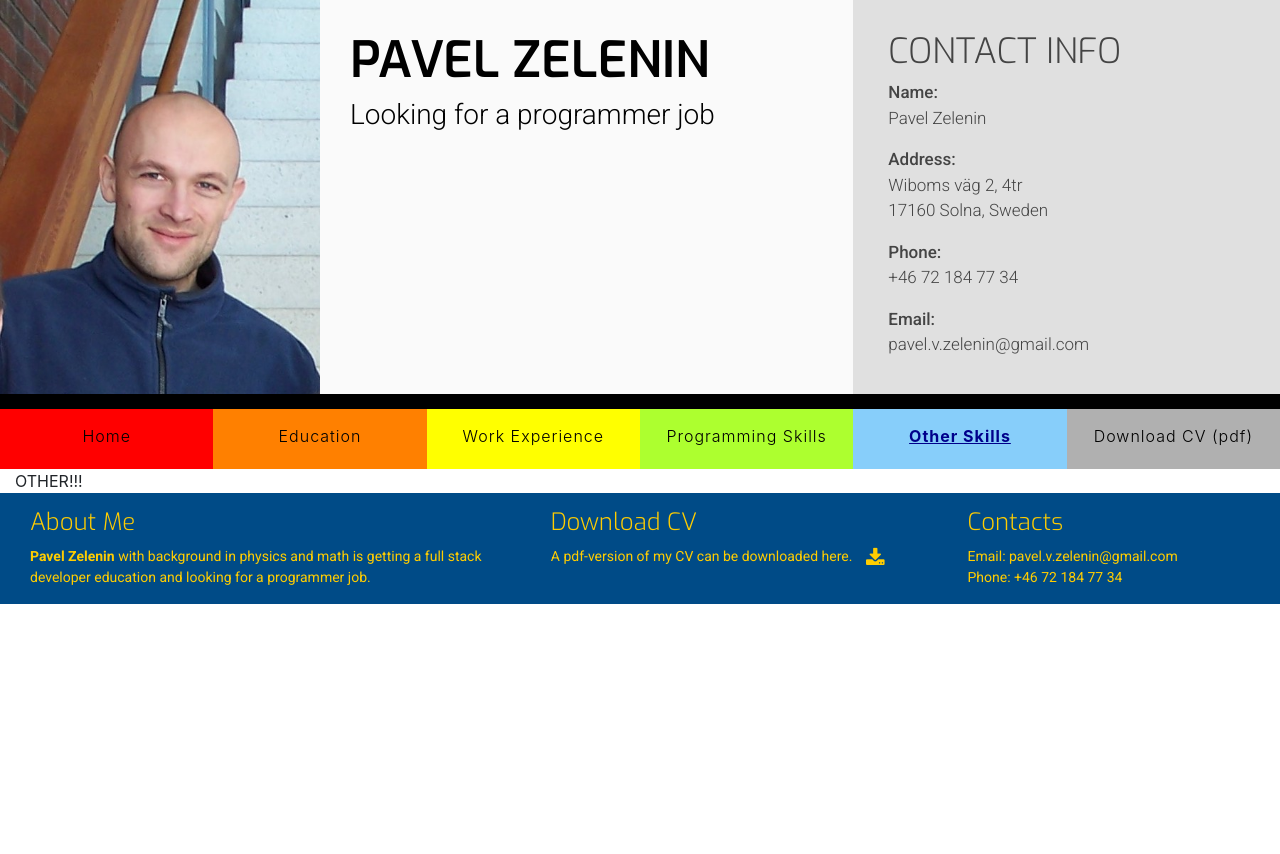
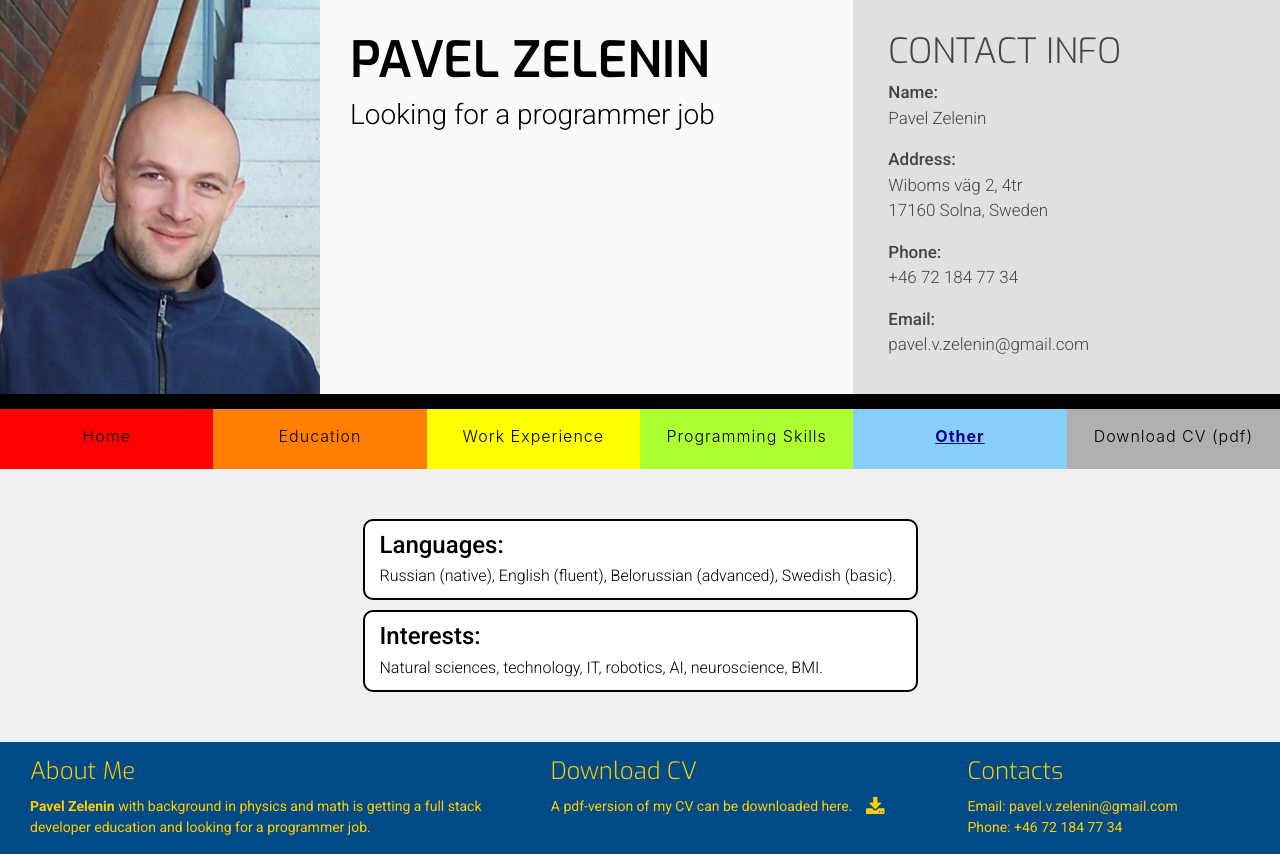
Before and after one commit to Code-Institute-Submissions/pavzel-cv-2020-01, a plain HTML site: page other.html in a window 1280 px wide. Before the commit the page ends 800 px from the top, so only its background shows below. Drawn offline with nearby package versions, Linux system fonts and the light colour scheme.

Commit message:
Added other.html

```diff
--- a/assets/css/style.css
+++ b/assets/css/style.css
@@ -223,17 +223,12 @@
 #main-education {
     background-color: #f0f0f0;
     padding: 15px 5px;
-    /*padding-top: 15px;
-    padding-bottom: 15px;
-    padding-left: 5px;
-    padding-right: 5px;*/
 }
 
 .education-item {
     display: block;
     float: none;
     width: 100%;
-    /*margin: 0;*/
     background-color: #fff;
     margin: 5px;
     padding: 10px 15px;
@@ -262,13 +257,13 @@
 
 .education-column-content {
     display: block;
+    margin: 0;
     margin-top: 5px;
     padding: 0;
     font-family: "Roboto", sans-serif;
     font-size: 16px;
     font-weight: 300;
     color: black;
-    text-decoration: none;
 }
 
 .download-icon {
@@ -276,6 +271,34 @@
     font-size: 120%;
     vertical-align: middle;
     color: inherit;
+}
+
+
+/*-------------------------------------------------Other */
+
+#main-other {
+    background-color: #f0f0f0;
+    padding: 40px 5px;
+}
+
+.other-item {
+    display: block;
+    float: none;
+    width: 100%;
+    background-color: #fff;
+    margin: 10px;
+    padding: 10px 15px;
+    /*height: auto;*/
+    border: 2px solid black;
+    border-radius: 10px;
+}
+
+@media screen and (min-width: 600px) {
+    .other-item {
+        display: block;
+        float: none;
+        width: 555px;
+    }
 }
 
 /*-------------------------------------------------Footer */
--- a/other.html
+++ b/other.html
@@ -52,14 +52,25 @@
                     <li class="col-6 col-md-4 col-lg-2 list-inline-item color-education"><a href="education.html"><span>Education</span></a></li>
                     <li class="col-6 col-md-4 col-lg-2 list-inline-item color-work"><a href="work.html"><span>Work Experience</span></a></li>
                     <li class="col-6 col-md-4 col-lg-2 list-inline-item color-programming"><a href="programming.html"><span>Programming Skills</span></a></li>
-                    <li class="col-6 col-md-4 col-lg-2 list-inline-item color-other"><a href="other.html"><span class="active">Other Skills</span></a></li>
+                    <li class="col-6 col-md-4 col-lg-2 list-inline-item color-other"><a href="other.html"><span class="active">Other</span></a></li>
                     <li class="col-6 col-md-4 col-lg-2 list-inline-item color-download"><a href="assets/pdf/pz-cv.pdf" target="_blank"><span>Download CV (pdf)</span></a></li>
                 </ul>
             </div>
         </div>
     </header>
-    <section class="container-fluid main-home">
-        OTHER!!!
+    <section class="container-fluid" id="main-other">
+        <div class="row no-gutters other-item mx-auto">
+            <h1 class="education-column-heading">Languages:</h1>
+            <p class="education-column-content">
+                Russian (native), English (fluent), Belorussian (advanced), Swedish (basic).
+            </p>
+        </div>
+        <div class="row no-gutters other-item mx-auto">
+            <h1 class="education-column-heading">Interests:</h1>
+            <p class="education-column-content">
+                Natural sciences, technology, IT, robotics, AI, neuroscience, BMI.
+            </p>
+        </div>
     </section>
     <footer class="container-fluid">
         <div class="row no-gutters">
```
Also changed, not shown: education.html (+1 -3 lines), index.html (+1 -1 lines), programming.html (+1 -1 lines), work.html (+1 -1 lines).
